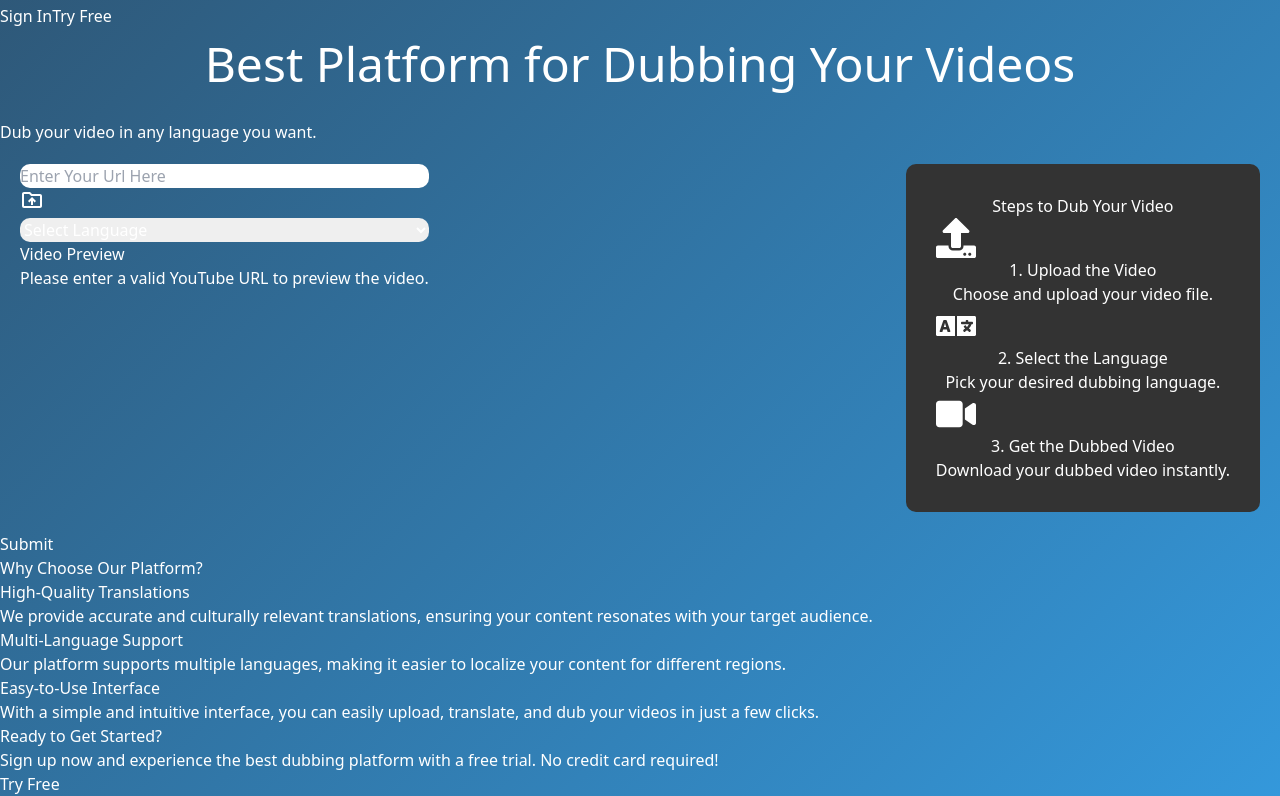
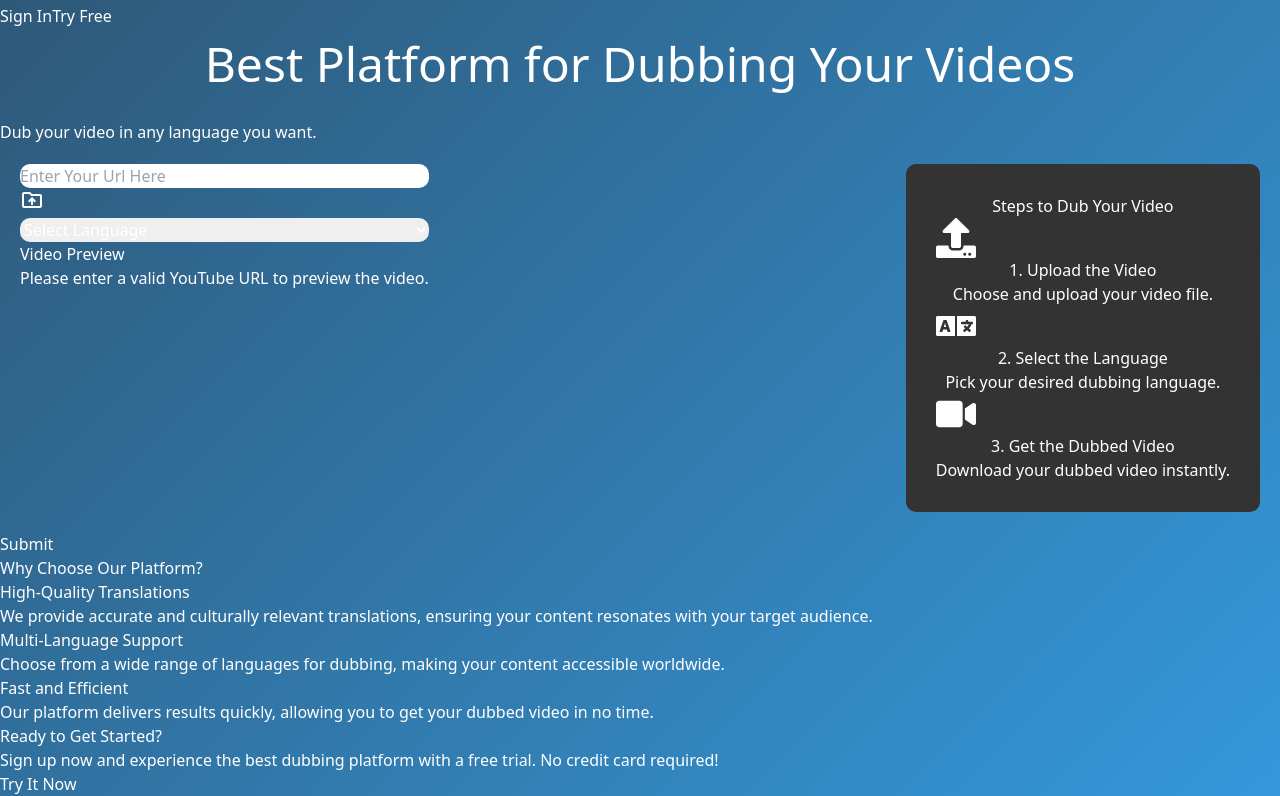
Before and after one commit to owais012/AI-Based_Synchronised-Video_Dubbing, a React (Vite) app in the folder frontend/: page / in a window 1280 px wide. Shown: the part 862-1658 px from the top of the page. Built offline with nearby package versions, Linux system fonts and the light colour scheme.

Commit message:
commit changes

```diff
--- a/frontend/src/components/Home.jsx
+++ b/frontend/src/components/Home.jsx
@@ -1,3 +1,4 @@
+import { Link } from "react-router-dom"; // Import the Link component
 import { useState } from "react";
 import { MdOutlineDriveFolderUpload } from "react-icons/md";
 import { FaUpload, FaLanguage, FaVideo } from "react-icons/fa";
@@ -55,7 +56,6 @@ function Hero() {
       alert("Please enter a URL and select a language.");
     }
   };
-
 
   // Update video ID and validate URL
   const handleUrlChange = (e) => {
@@ -188,19 +188,19 @@ function Hero() {
           <div className="feature_box bg-gray-800 p-10 rounded-3xl text-center">
             <h4 className="font-bold text-xl lg:text-2xl mb-6">Multi-Language Support</h4>
             <p className="text-lg">
-              Our platform supports multiple languages, making it easier to localize your content for different regions.
+              Choose from a wide range of languages for dubbing, making your content accessible worldwide.
             </p>
           </div>
           <div className="feature_box bg-gray-800 p-10 rounded-3xl text-center">
-            <h4 className="font-bold text-xl lg:text-2xl mb-6">Easy-to-Use Interface</h4>
+            <h4 className="font-bold text-xl lg:text-2xl mb-6">Fast and Efficient</h4>
             <p className="text-lg">
-              With a simple and intuitive interface, you can easily upload, translate, and dub your videos in just a few clicks.
+              Our platform delivers results quickly, allowing you to get your dubbed video in no time.
             </p>
           </div>
         </div>
       </div>
 
-      {/* Call to Action Section */}
+  {/* Get Started CTA Section */}
   <div className="cta_section w-full py-20 px-6 lg:px-[12%]">
   <div className="cta_box bg-gradient-to-r from-indigo-500 via-purple-500 to-pink-500 p-16 rounded-3xl text-center max-w-4xl mx-auto">
     <h3 className="[font-family:'Lexend','Helvetica'] font-bold text-[2.5rem] lg:text-[3rem] mb-6">
@@ -209,12 +209,16 @@ function Hero() {
     <p className="text-lg lg:text-xl mb-10">
       Sign up now and experience the best dubbing platform with a free trial. No credit card required!
       </p>
-          <button className="px-10 py-5 bg-white text-black text-lg font-bold rounded-full">
-            Try Free
-          </button>
+        <Link
+          to="/tryme"
+          className="px-10 py-5 text-xl font-semibold text-indigo-500 border-2 border-indigo-500 rounded-full transition duration-300 hover:bg-indigo-500 hover:text-white"
+        >
+          Try It Now
+        </Link>
       </div>
       </div>
       </div>
+
   );
 }
 
--- a/frontend/src/components/TryMe.jsx
+++ b/frontend/src/components/TryMe.jsx
@@ -14,30 +14,32 @@ function TryMe() {
   };
 
   return (
-    <div className="w-full py-10 px-[7%] bg-gradient-to-b from-black via-gray-900 to-black text-white">
-      <h2 className="text-4xl font-extrabold mb-8 text-center text-white-400">
+    <div className="w-full py-16 px-8 bg-gradient-to-b from-black via-gray-800 to-black text-white">
+      <h2 className="text-5xl font-extrabold mb-6 text-center text-white tracking-tight drop-shadow-lg">
         Try Our Amazing Features!
       </h2>
-      <p className="text-lg text-gray-300 mb-6 text-center">
-        Upload your files, select options, and experience the magic of our powerful tool.
+      <p className="text-xl text-gray-300 mb-12 text-center max-w-2xl mx-auto">
+        Upload your files, select options, and experience the magic of our powerful tool with ease.
       </p>
 
+      {/* Two-column Layout for larger screens */}
+      <div className="grid grid-cols-1 lg:grid-cols-2 gap-10">
         {/* Demo Section */}
-      <div className="bg-gray-800 p-8 rounded-lg shadow-lg">
-        <h3 className="text-2xl font-semibold mb-6 text-white-300 text-center">
+        <div className="bg-gray-800 p-8 rounded-xl shadow-2xl hover:shadow-3xl transition-all duration-300 ease-in-out">
+          <h3 className="text-3xl font-semibold mb-6 text-white text-center tracking-wide">
             Interactive Demo
           </h3>
           <form>
-          <label className="block mb-4 text-sm font-medium text-gray-300">
+            <label className="block mb-6 text-sm font-medium text-gray-300">
               Upload Your File:
               <input
                 type="file"
-              className="block w-full mt-2 p-2 text-sm text-gray-300 bg-gray-900 border border-gray-700 rounded-lg file:mr-4 file:py-2 file:px-4 file:rounded-lg file:border-0 file:text-sm file:font-semibold file:bg-white-500 file:text-black hover:file:bg-green-600"
+                className="block w-full mt-2 p-3 text-sm text-gray-300 bg-gray-900 border border-gray-700 rounded-lg file:mr-4 file:py-2 file:px-4 file:rounded-lg file:border-0 file:text-sm file:font-semibold file:bg-gray-700 file:text-white hover:file:bg-green-600 focus:ring-2 focus:ring-green-400 transition duration-300"
               />
             </label>
-          <label className="block mb-4 text-sm font-medium text-gray-300">
+            <label className="block mb-6 text-sm font-medium text-gray-300">
               Select an Option:
-            <select className="block w-full mt-2 p-2 bg-gray-900 text-gray-300 border border-gray-700 rounded-lg">
+              <select className="block w-full mt-2 p-3 bg-gray-900 text-gray-300 border border-gray-700 rounded-lg focus:ring-2 focus:ring-green-400">
                 <option value="Gujarati">Gujarati</option>
                 <option value="Hindi">Hindi</option>
                 <option value="Marathi">Marathi</option>
@@ -46,7 +48,7 @@ function TryMe() {
             </label>
             <button
               type="submit"
-            className="w-full mt-4 px-6 py-2 bg-green-500 rounded-lg text-black font-bold hover:bg-green-600 transition duration-300"
+              className="w-full mt-4 px-6 py-3 bg-green-500 text-black font-bold rounded-lg hover:bg-green-600 focus:ring-2 focus:ring-green-400 transition duration-300 transform hover:scale-105"
             >
               Run Demo
             </button>
@@ -54,8 +56,8 @@ function TryMe() {
         </div>
 
         {/* Feedback Section */}
-      <div className="mt-10 bg-gray-800 p-8 rounded-lg shadow-lg">
-        <h3 className="text-2xl font-semibold mb-4 text-blue-400 text-center">
+        <div className="bg-gray-800 p-8 rounded-xl shadow-2xl hover:shadow-3xl transition-all duration-300 ease-in-out">
+          <h3 className="text-3xl font-semibold mb-6 text-blue-400 text-center tracking-wide">
             Share Your Feedback
           </h3>
           <form onSubmit={handleFeedbackSubmit}>
@@ -63,20 +65,21 @@ function TryMe() {
               value={feedback}
               onChange={(e) => setFeedback(e.target.value)}
               placeholder="Let us know what you think..."
-            className="w-full h-32 p-3 text-gray-300 bg-gray-900 border border-gray-700 rounded-lg focus:outline-none focus:ring-2 focus:ring-blue-500 mb-4"
+              className="w-full h-40 p-4 text-gray-300 bg-gray-900 border border-gray-700 rounded-lg focus:outline-none focus:ring-2 focus:ring-blue-500 mb-6"
             />
             <button
               type="submit"
-            className="w-full px-6 py-2 bg-blue-500 rounded-lg text-black font-bold hover:bg-blue-600 transition duration-300"
+              className="w-full px-6 py-3 bg-blue-500 text-black font-bold rounded-lg hover:bg-blue-600 focus:ring-2 focus:ring-blue-400 transition duration-300 transform hover:scale-105"
             >
               Submit Feedback
             </button>
           </form>
           {feedbackSubmitted && (
-          <p className="mt-4 text-green-400 text-center font-medium">
+            <p className="mt-6 text-green-400 text-center font-medium">
               Thank you for your feedback!
             </p>
           )}
+        </div>
       </div>
     </div>
   );
```
Lines whose indentation alone changed are shown as unchanged.
